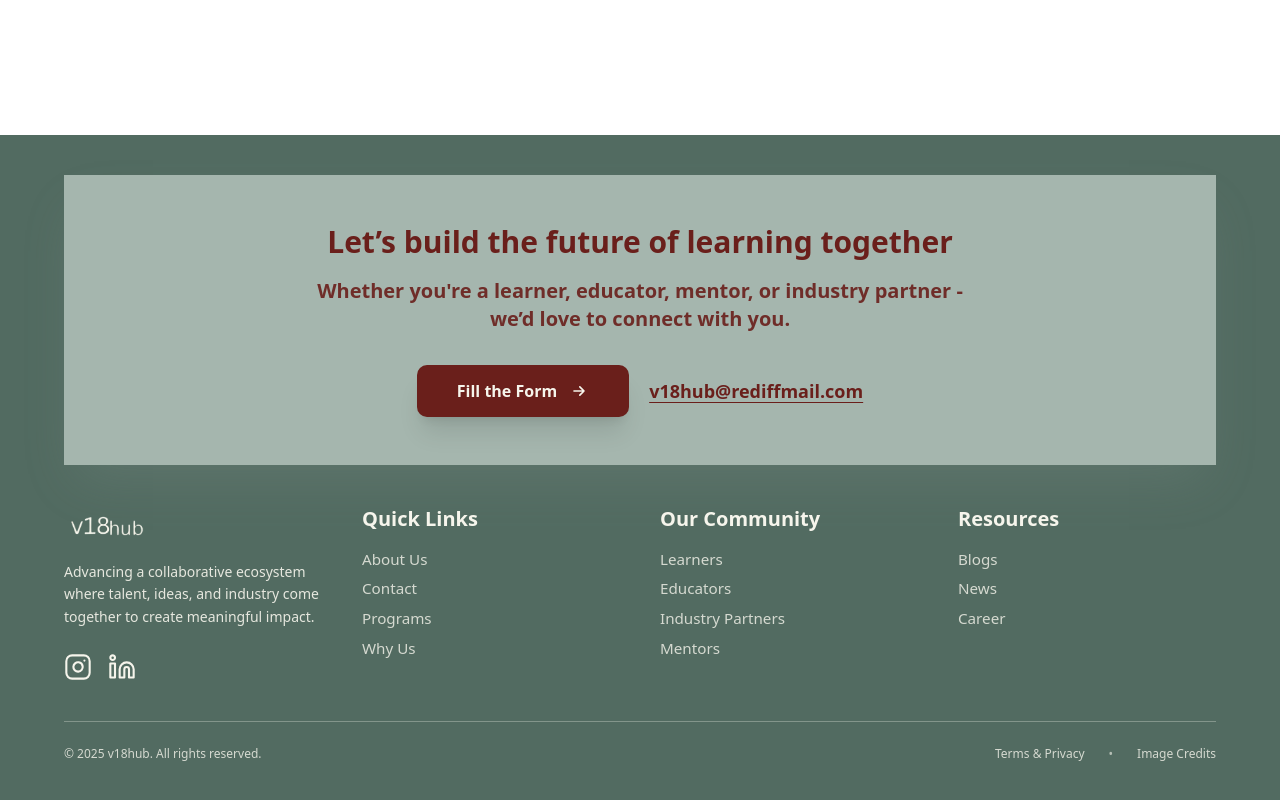
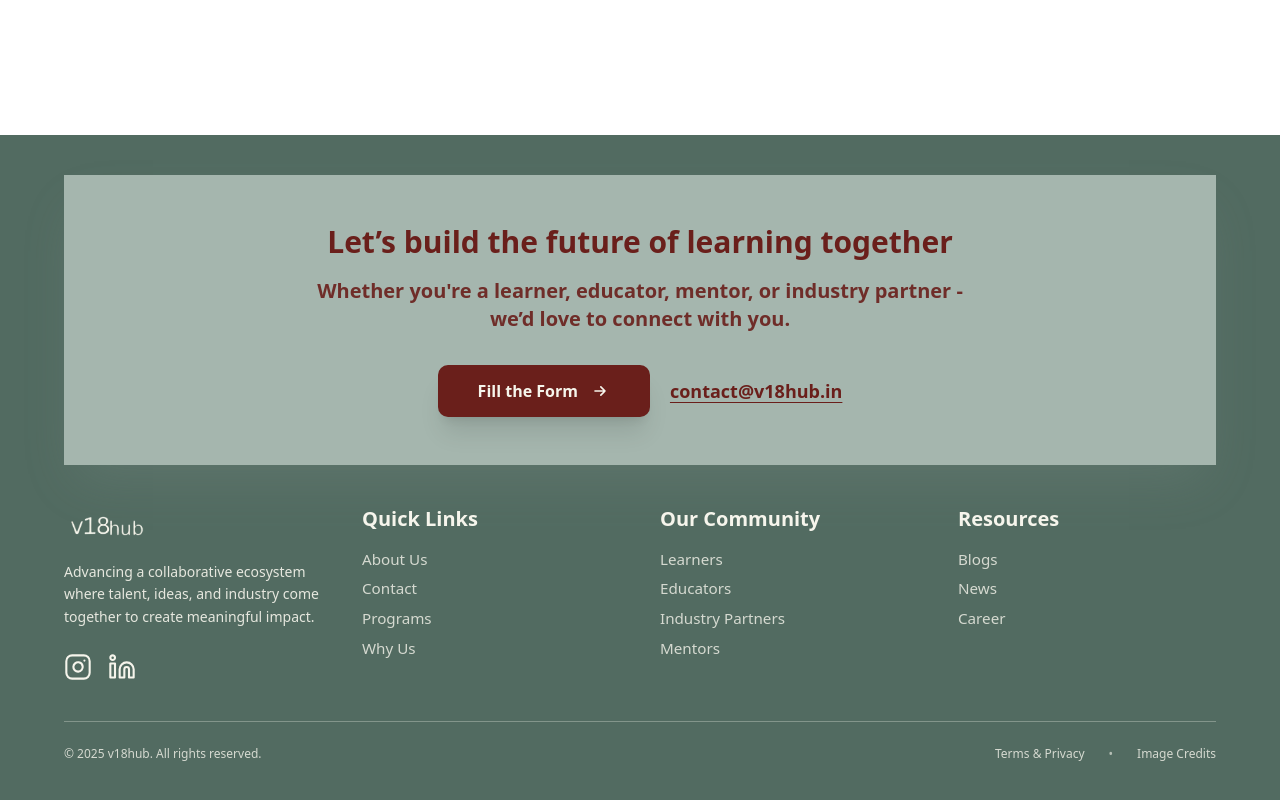
Before and after one commit to v18hub/v18hub_vercel, a React (Vite) app in the folder Frontend/: page /about/career in a window 1280 px wide. Shown: the part 737-1537 px from the top of the page. Built offline with nearby package versions, Linux system fonts and the light colour scheme; a web font is replaced by a local one.

Commit message:
Changed email from rediff to v18hub

```diff
--- a/Frontend/src/components/Footer/Footer.tsx
+++ b/Frontend/src/components/Footer/Footer.tsx
@@ -61,10 +61,10 @@ const Footer = () => {
             </a>
 
             <a
-              href="mailto:v18hub@rediffmail.com"
+              href="mailto:contact@v18hub.in"
               className="inline-flex items-center gap-2.5 text-[#6A1F1B] font-bold text-lg underline underline-offset-4 hover:no-underline transition"
             >
-              v18hub@rediffmail.com
+              contact@v18hub.in
             </a>
           </div>
         </div>
```
